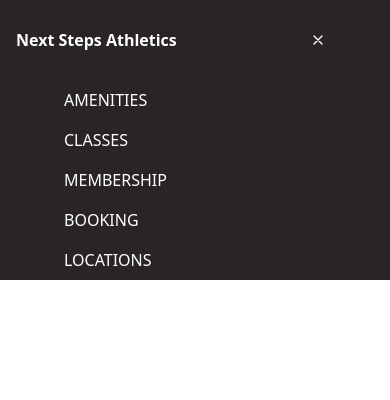
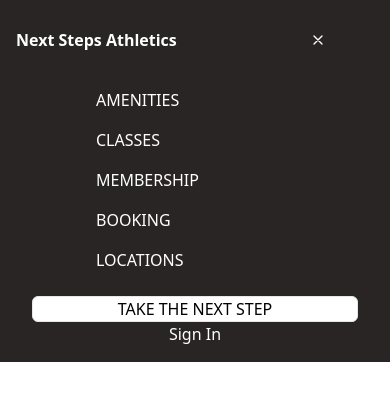
Before and after one commit to camshih/next-steps, a React (Create React App) app: page / in a window 390 px wide. Both pictures are taken after a click on the element 317 px from the left and 40 px from the top of the page. Shown: the top 400 px of the page. Built offline with nearby package versions, Linux system fonts and the light colour scheme.

Commit message:
added signup/in and fixed navbar positioning

```diff
--- a/src/components/Navbar.jsx
+++ b/src/components/Navbar.jsx
@@ -6,7 +6,7 @@
   const handleClick = () => setNav(!nav);
 
   return (
-    <nav className="w-full h-20 bg-stone-800 fixed">
+    <nav className="w-full h-20 z-10 bg-stone-800 fixed ">
       <div className="flex justify-between items-center w-full h-full px-4">
         <div className="flex">
           <h1 className="text-l font-bold text-white hover:text-cyan-50 sm:text-xl">
@@ -59,7 +59,8 @@
           className={
             !nav
               ? "hidden"
-              : "w-full bg-stone-800 text-white hover:text-indigo-50 lg:hidden"
+              : // : "absolute w-full bg-stone-800 text-white  hover:text-indigo-50 lg:hidden"
+                "absolute bg-stone-800 w-full px-8"
           }
         >
           {/* Look at implementing border-b-2 ease in from middle out */}
@@ -93,7 +94,16 @@
           >
             <a href="#">Locations</a>
           </li>
+          <div className="flex flex-col my-4">
+            <button className="uppercase px-2 border rounded-md bg-white text-black hover:bg-stone-800 hover:text-white hover:border-none duration-200">
+              Take the next step
+            </button>
+            <button className="px-4 text-white hover:text-indigo-50">
+              Sign In
+            </button>
+          </div>
         </ul>
+
       </div>
     </nav>
   );
```
